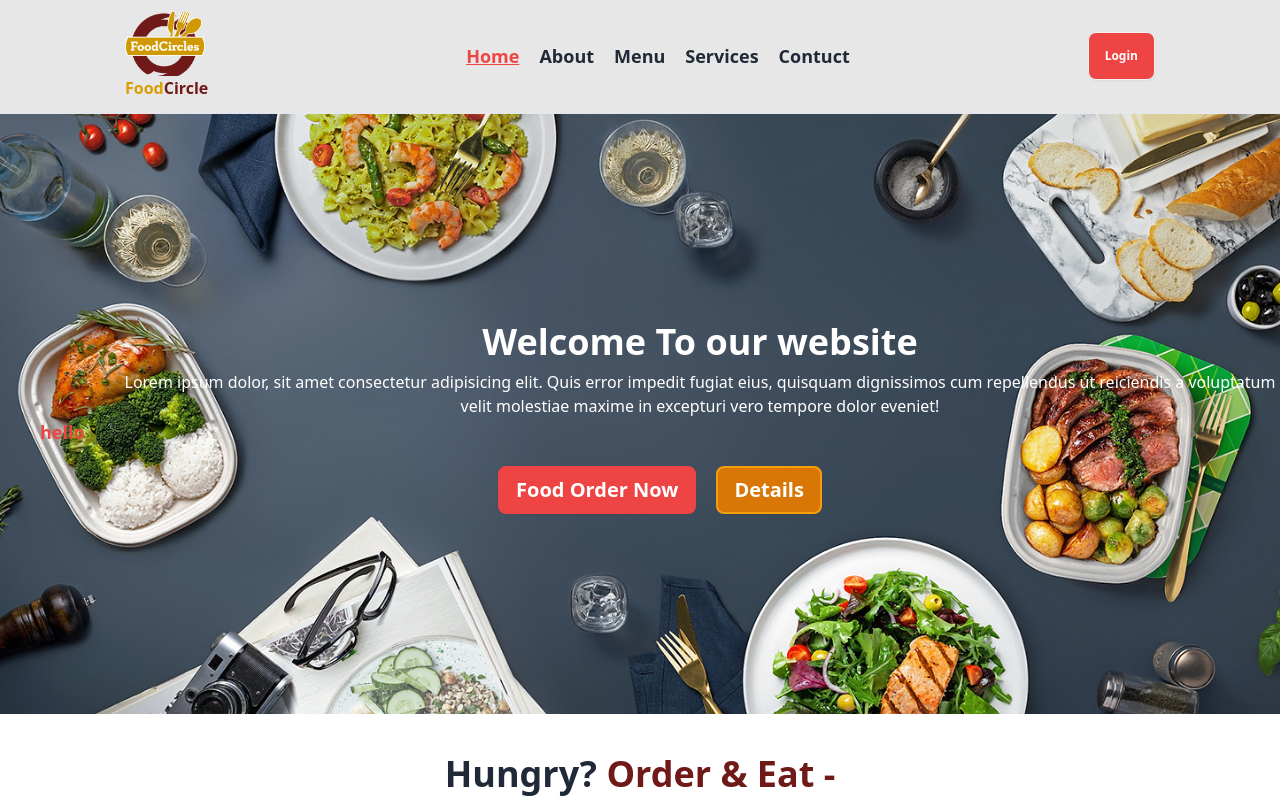
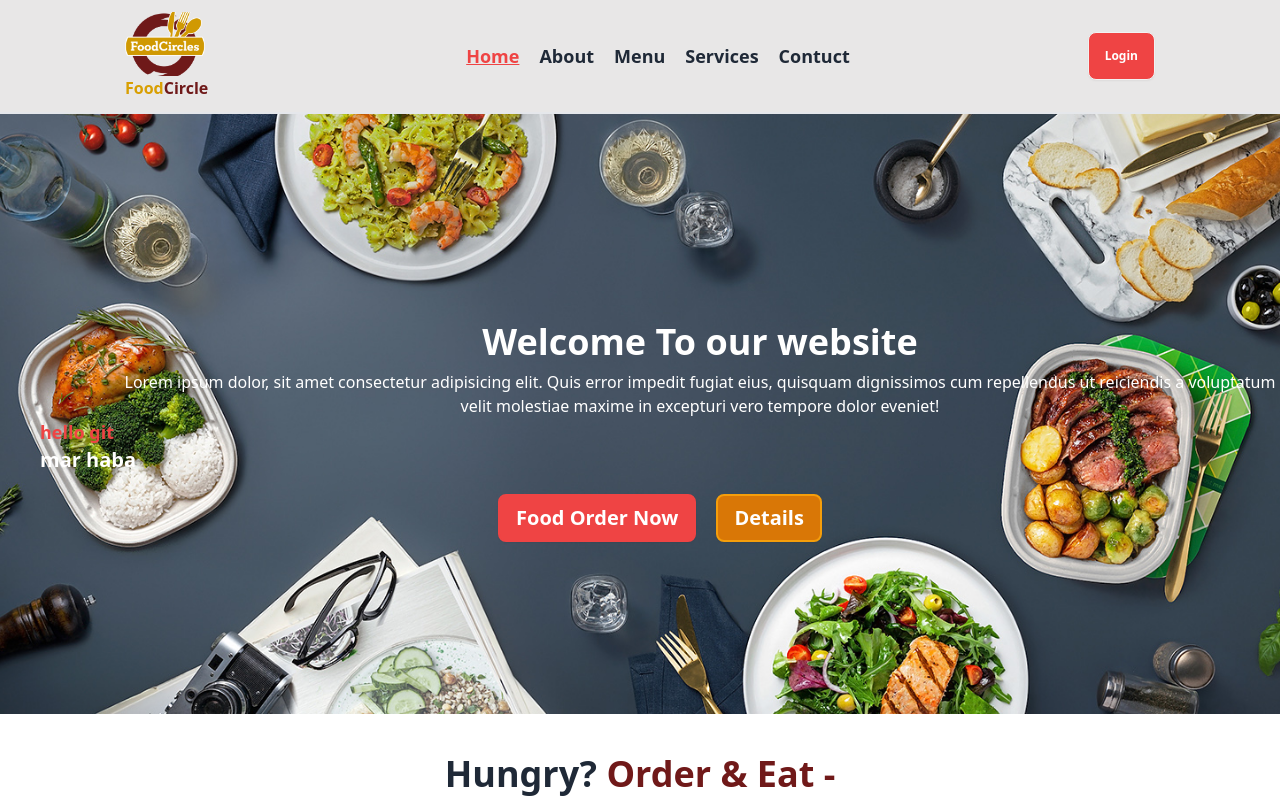
Before and after one commit to mdriajul01/project-p, a React (Vite) app: page / in a window 1280 px wide. Shown: the top 800 px of the page. Built offline with nearby package versions, Linux system fonts and the light colour scheme.

Commit message:
project-p

```diff
--- a/src/Home/Bannar.jsx
+++ b/src/Home/Bannar.jsx
@@ -20,7 +20,8 @@ const Banner = () => {
           reiciendis a voluptatum velit molestiae maxime in excepturi vero
           tempore dolor eveniet!
         </p>
-        <p className="font-semibold text-lg text-red-500">hello</p>
+        <p className="font-semibold text-lg text-red-500">hello git</p>
+        <h1 className="font-bold text-xl">mar haba</h1>
         <div className="flex gap-5 mt-5 justify-center">
           <button className=" btn bg-red-500 hover: text-white border-2 border-red-500 hover:bg-transparent hover:text-red-500 text-xl hover:border-red-500">
             Food Order Now
```
